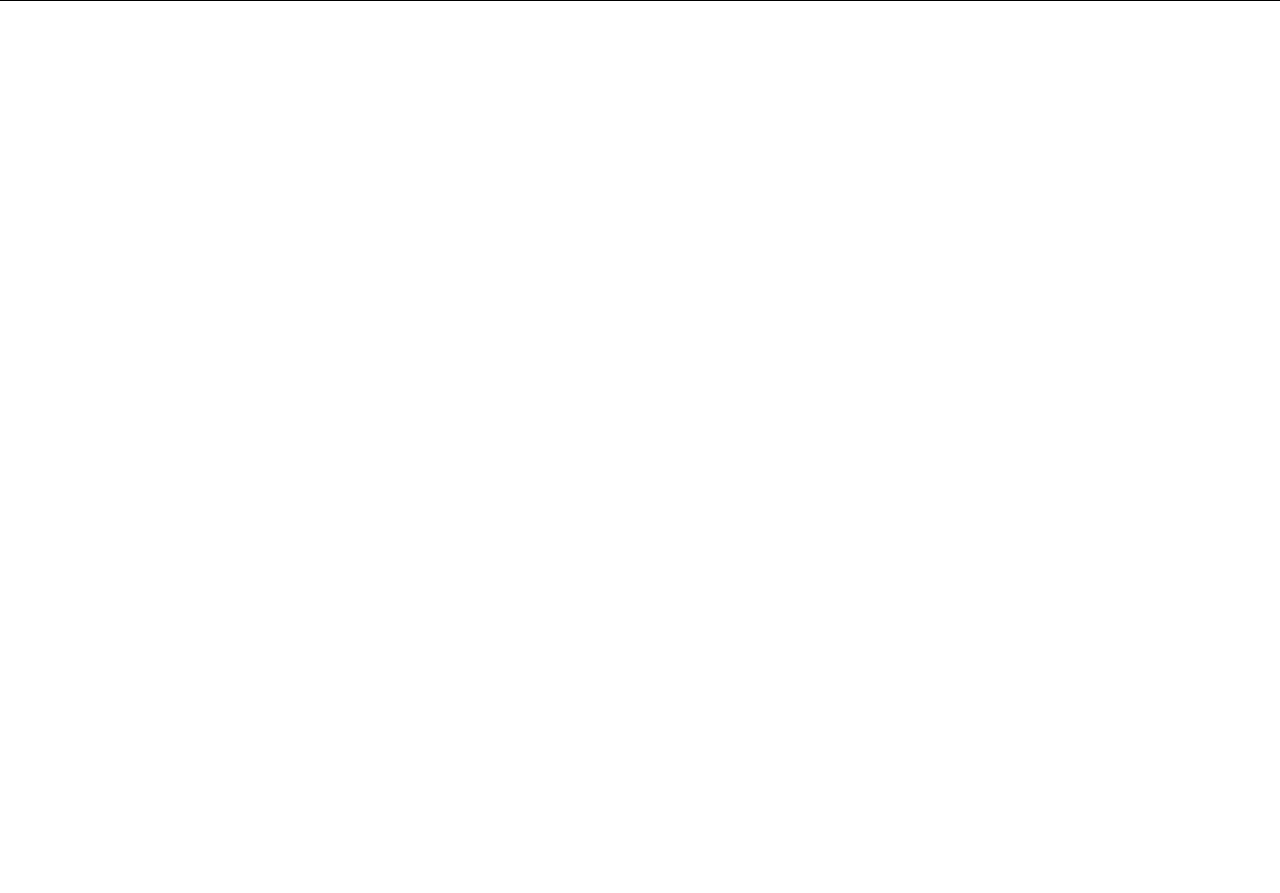
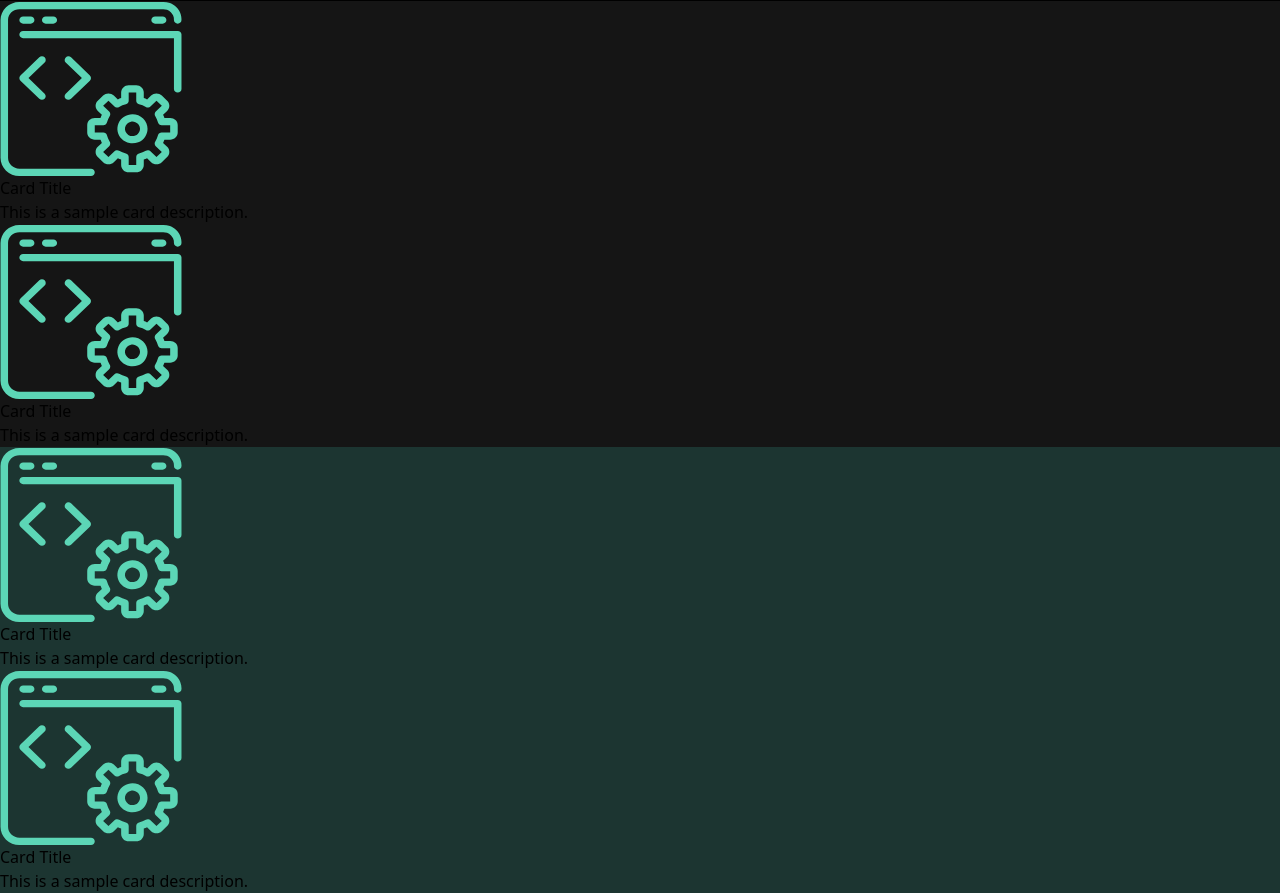
Before and after one commit to sky2626/Joetib-semades, a React (Vite) app: page / in a window 1280 px wide. Shown: the part 1059-1952 px from the top of the page. Before the commit the page ends 1060 px from the top, so only its background shows below. Built offline with nearby package versions, Linux system fonts and the light colour scheme; a web font is replaced by a local one.

Commit message:
cards update

```diff
--- a/src/component/Home.jsx
+++ b/src/component/Home.jsx
@@ -1,5 +1,9 @@
 import { useState } from 'react';
 import { Link } from "react-router-dom";
+import React from 'react';
+import Card from './miniComp/card';
+
+
 
 export default function Home(){
     const [showMore, setShowMore] = useState(false);
@@ -35,6 +39,8 @@ export default function Home(){
                 </div>
                 <img className="hidden md:block md:pl-64 md:h-120 md:pt-2" src="./src/assets/globe.svg" alt="svg of globe" />
             </div>
+
+           {/*  our services */}
             <div
             className='bg-black '>
                 <div
@@ -63,11 +69,34 @@ export default function Home(){
                 <div
                 className="">
                     <div
-                    className="bg-pro-300">
-
+                    className="bg-pro-200">
+                        <div className="bg-">
+                            <Card
+                                imageSrc="./src/assets/web.svg"
+                                title="Card Title"
+                                description="This is a sample card description."
+                            />
+                        </div>
+                        <div className="bg-">
+                            <Card
+                                imageSrc="./src/assets/web.svg"
+                                title="Card Title"
+                                description="This is a sample card description."
+                            />
+                        </div>
                     </div>
                     <div
                     className="bg-pro-300">
+                         <Card
+                            imageSrc="./src/assets/web.svg"
+                            title="Card Title"
+                            description="This is a sample card description."
+                        />
+                         <Card
+                            imageSrc="./src/assets/web.svg"
+                            title="Card Title"
+                            description="This is a sample card description."
+                        />
 
                     </div>
 
--- /dev/null
+++ b/src/component/miniComp/card.jsx
@@ -0,0 +1,16 @@
+
+import React from 'react';
+
+const Card = ({ imageSrc, title, description }) => {
+  return (
+    <>
+      <img src={imageSrc} alt={title} />
+      <div className="card-content">
+        <h2>{title}</h2>
+        <p>{description}</p>
+      </div>
+    </>
+  );
+};
+
+export default Card;
```
